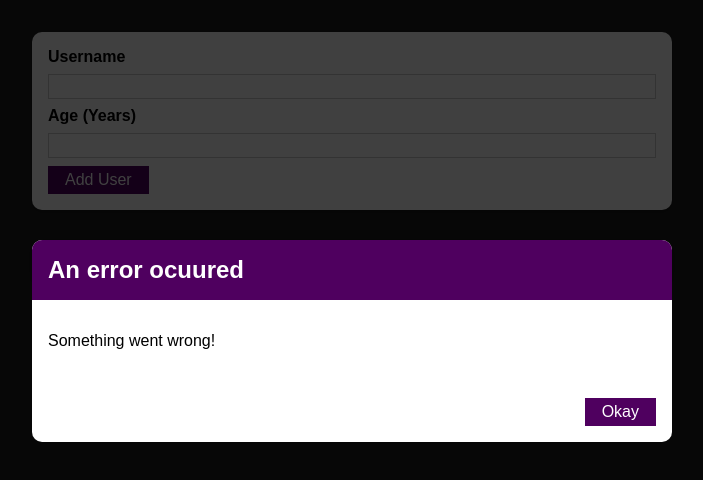
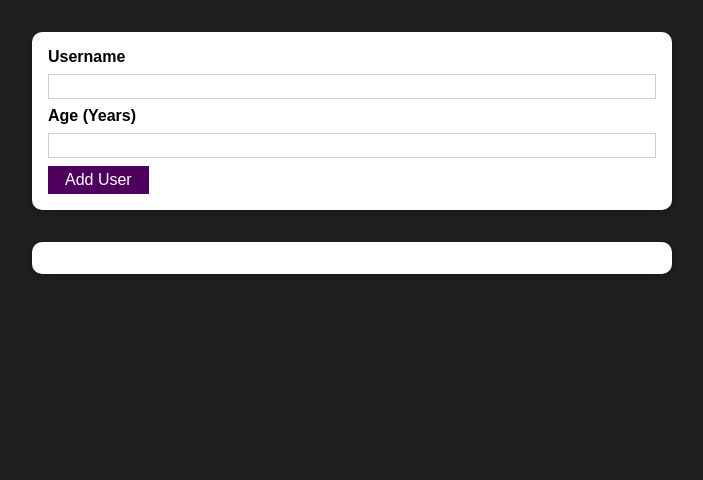
Before and after one commit to Sourolio10/react-practice, a React (Create React App) app in the folder user-profile-error-message/: page / in a window 1280 px wide. Shown: the top 480 px of the page, without its empty margins (288-991 px from the left). Built offline with nearby package versions, Linux system fonts and the light colour scheme.

Commit message:
Daily practice

```diff
--- a/user-profile-error-message/src/components/UI/ErrorModal.js
+++ b/user-profile-error-message/src/components/UI/ErrorModal.js
@@ -5,7 +5,7 @@
 const ErrorModal = (props) => {
     return(
         <div>
-        <div className={classes.backdrop}/>
+        <div className={classes.backdrop} onClick={props.onConfirm}/>
         <Card className={classes.modal}>
             <header className={classes.header}>
             <h2>{props.title}</h2>
@@ -14,7 +14,7 @@
                 <p>{props.message}</p>
             </div>
             <footer className={classes.actions}>
-                <Button>Okay</Button>
+                <Button onClick={props.onConfirm}>Okay</Button>
             </footer>
         </Card>
         </div>
--- a/user-profile-error-message/src/components/Users/AddUser.js
+++ b/user-profile-error-message/src/components/Users/AddUser.js
@@ -1,17 +1,26 @@
-import React, {useState} from "react";
+import React, { useState } from "react";
 import Card from "../UI/Card";
-import classes from'./AddUser.module.css'
+import classes from './AddUser.module.css'
 import Button from "../UI/Button";
 import ErrorModal from "../UI/ErrorModal";
 const AddUser = (props) => {
     const [enteredUsername, setEnteredUsername] = useState('')
     const [enteredAge, setEnteredAge] = useState('')
+    const [error, setError] =useState()
     const addUserHandler = (event) => {
         event.preventDefault();
-        if (enteredUsername.trim().length === 0 || enteredAge.trim().length === 0){
+        if (enteredUsername.trim().length === 0 || enteredAge.trim().length === 0) {
+            setError({
+                title: 'Invalid input',
+                message: 'Please enter a valid name and age (non-empty values).'
+            })
             return;
         }
-        if (+enteredAge < 1){
+        if (+enteredAge < 1) {
+            setError({
+                title: 'Invalid age',
+                message: 'Please enter a valid age (> 0).'
+            })
             return;
         }
         props.onAddUser(enteredUsername, enteredAge)
@@ -26,15 +35,19 @@
     const ageChangeHandler = (event) => {
         setEnteredAge(event.target.value)
     }
+
+    const errorHandler = () => {
+        setError(null)
+    }
     return (
         <div>
-        <ErrorModal title="An error ocuured" message="Something went wrong!"/>
-        <Card className= {classes.input}>
+            {error && <ErrorModal title={error.title} message={error.message} onConfirm={errorHandler}/>}
+            <Card className={classes.input}>
                 <form onSubmit={addUserHandler}>
                     <label htmlFor="username">Username</label>
-                <input id="username" type="text" value={enteredUsername} onChange={usernameChangeHandler}/>
+                    <input id="username" type="text" value={enteredUsername} onChange={usernameChangeHandler} />
                     <label htmlFor="age">Age (Years)</label>
-                <input id="age" type="number" value={enteredAge} onChange={ageChangeHandler}/>
+                    <input id="age" type="number" value={enteredAge} onChange={ageChangeHandler} />
                     <Button type="submit">Add User</Button>
                 </form>
             </Card>
```
Lines whose indentation alone changed are shown as unchanged.
